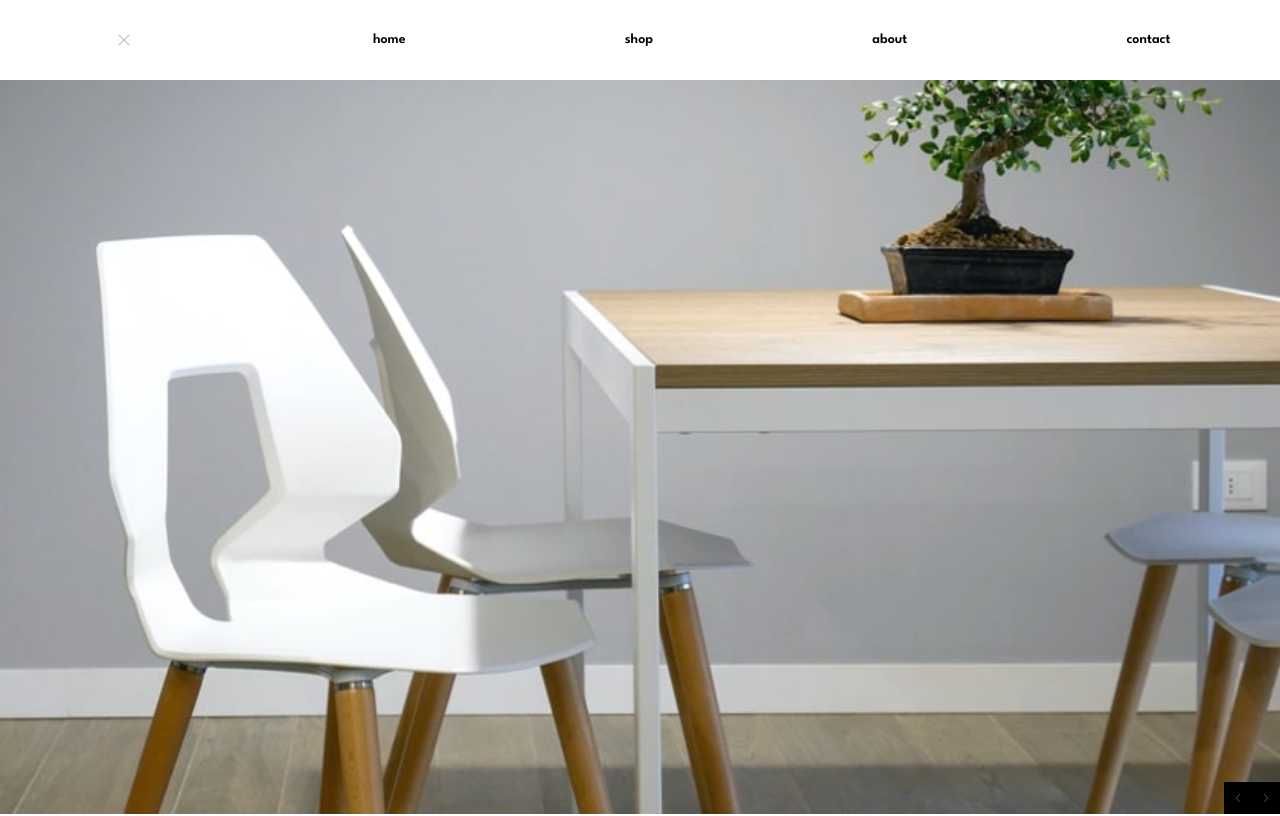
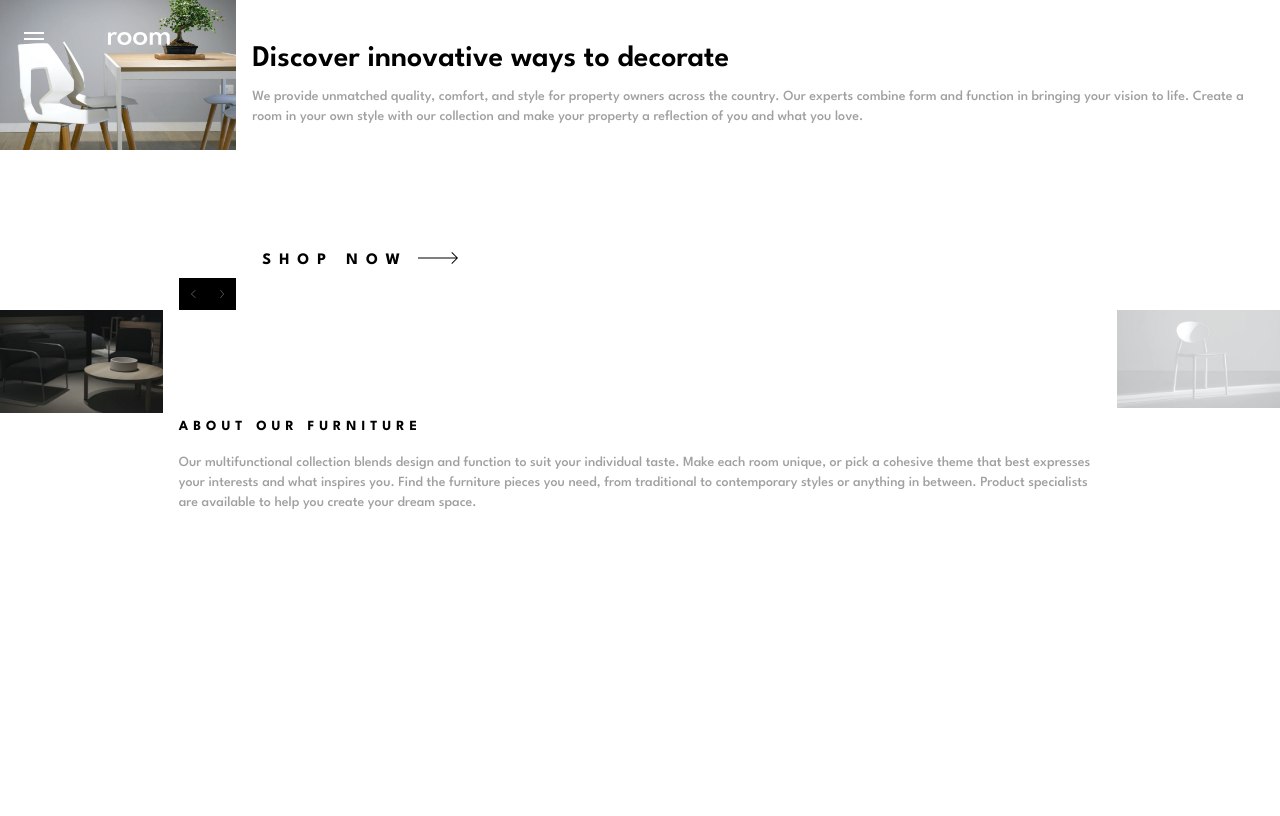
Before and after one commit to Aggressive-Mohammed/room-home-page, a React (Vite) app: page / in a window 1280 px wide. Shown: the top 816 px of the page. Built offline with nearby package versions, Linux system fonts and the light colour scheme.

Commit message:
desktop layou refactor

```diff
--- a/src/Home.tsx
+++ b/src/Home.tsx
@@ -3,16 +3,17 @@ import React from 'react';
 import Navbar from './components/Navbar';
 import HeroSection from './components/Hero';
 import "./components/Navbar.css"
-import About from './pages/About';
+
+
 
 
 const Home: React.FC = () => {
   return (
-    <>
+    <div className='overflow-x-hidden'>
     <Navbar />
     <HeroSection/>
-    <About />
-    </>
+
+    </div>
   );
 }
 
--- a/src/components/Hero.tsx
+++ b/src/components/Hero.tsx
@@ -1,7 +1,9 @@
 import { useState } from "react";
 import { Link } from "react-router-dom";
 import dtimg1 from "../images/desktop-image-hero-1.jpg";
+import aboutlight from '../images/image-about-light.jpg';
 import arrowIcon from '../images/icon-arrow.svg';
+import aboutdark from '../images/image-about-dark.jpg';
 import dtimg2 from "../images/desktop-image-hero-2.jpg";
 import dtimg3 from "../images/desktop-image-hero-3.jpg";
 import Scroll from "./Scroll";
@@ -34,47 +36,106 @@ const HeroSection = () => {
 
   return (
     // Main section container with flex layout for desktop screens
-    <section className="flex flex-col relative desktop:flex-row" aria-labelledby="hero-section">
+    <main className="flex h-1538 desktop:h-800 flex-col items-center relative desktop:flex-col" aria-labelledby="hero-section">
+
+      {/* top */}
+      <div className="flex desktop:flex-row desktop:h-534">
         {/* Figure containing the background image */}
         <figure className="relative">
           <img
             src={backgroundImages[index]}
             alt={`Hero background ${index + 1}`}
-          className="w-full object-fill"
+            className="object-fit w-375 desktop:w-840 desktop:h-fit"
           />
           {/* Scroll buttons for mobile view */}
-        <div className="absolute bottom-0 right-0 desktop:hidden">
+          <div className="absolute bottom-0 right-0 lg:hidden desktop:hidden">
             <Scroll onNext={nextContent} onPrev={prevContent} />
           </div>
         </figure>
 
         {/* Content section */}
-      <div className="px-4 py-8 relative desktop:basis-7/12 desktop:pt-32 desktop:px-20 desktop:max-w-xl">
+        <div className="flex flex-col h-278 items-normal justify-center px-4 my-4 relative desktop:w-600 desktop:h-[518px] desktop:items-center">
+
+         {/* top-left */}
+        <div className="desktop:flex desktop:flex-col desktop:w-400 desktop:h-261 desktop:justify-center desktop:px-1">
           {/* Header containing the dynamic title */}
-        <header className="font-semibold mb-4 text-3xl text-black leading-6 desktop:text-5xl" id="hero-section">
+          <header className="font-semibold mb-4 text-3xl text-black leading-6 lg:text-4xl desktop:leading-7 desktop:text-4xl desktop:px-2 desktop:font-bold" id="hero-section">
             <h1>
               {headers[index]}
             </h1>
           </header>
           {/* Paragraph containing the dynamic description */}
-        <div className="font-medium text-sm text-neural h-24 w-full desktop:text-base">
+          <div className="font-medium text-sm text-neural h-24 lg:h-1/4 lg:text-base desktop:text-base">
             <p>
               {paragraphs[index]}
             </p>
           </div>
           {/* Shop Now link */}
-        <div className="flex items-center mt-10 cursor-pointer desktop:hover:opacity-35 desktop:mt-6">
-          <Link to={'/shop'} className="text-black tracking-[.5rem] font-medium text-sm uppercase desktop:text-lg desktop:font-semibold" aria-label="Shop now">
+          <div className="flex items-baseline cursor-pointer mt-14 desktop:hover:opacity-35 desktop:mt-10">
+            <Link to={'/shop'} className="text-black w-161 h-15 tracking-[.5rem] font-bold text-base uppercase desktop:text-lg desktop:font-semibold" aria-label="Shop now">
               Shop now
             </Link>
-          <img src={arrowIcon} alt="Arrow Icon" className="h-2 mx-2 desktop:h-4" />
+            <img src={arrowIcon} alt="Arrow Icon" className="h-3 lg:h-3 desktop:h-4" />
+          </div>
           </div>
           {/* Scroll buttons for desktop view */}
-        <div className="hidden desktop:block desktop:absolute desktop:left-0 desktop:bottom-0">
+          <div className="hidden lg:block lg:absolute lg:left-0 lg:bottom-0 desktop:block desktop:absolute desktop:left-0 desktop:bottom-0">
             <Scroll onNext={nextContent} onPrev={prevContent} />
           </div>
         </div>
-    </section>
+      </div>
+
+
+
+
+
+
+
+
+
+
+
+
+
+
+
+
+
+      <div className="flex desktop:flex-row desktop:w-1440">
+        {/* Dark-themed image */}
+        <figure className="">
+          <img
+            src={aboutdark}
+            alt="A dark-themed furniture setup"
+            className="object-fit w-375 desktop:w-[420px] desktop:h-310"
+          />
+        </figure>
+
+        {/* Article containing the text content */}
+        <article className="flex flex-col 1 h-278 items-normal justify-center px-4 my-4 relative desktop:w-580 desktop:h-266 desktop:px-8" role="article">
+          {/* Header for the article */}
+          <header className="font-bold text-sm desktop:text-base text-black tracking-[5px] desktop:tracking-[6px] uppercase">
+            <h2 id="about-section">
+              About our furniture
+            </h2>
+          </header>
+          {/* Paragraph describing the furniture collection */}
+          <p className="font-medium text-sm text-neural mt-4 desktop:text-base desktop:font-medium">
+            Our multifunctional collection blends design and function to suit your individual taste. Make each room unique, or pick a cohesive theme that best expresses your interests and what inspires you. Find the furniture pieces you need, from traditional to contemporary styles or anything in between. Product specialists are available to help you create your dream space.
+          </p>
+        </article>
+
+        {/* Light-themed image */}
+        <figure className="">
+          <img
+            src={aboutlight}
+            alt="A light-themed furniture setup"
+            className="object-fit w-375 lg:h-534 lg:w-840 lg:object-fill desktop:w-[420px] desktop:h-310"
+          />
+        </figure>
+
+      </div>
+    </main>
   );
 };
 
--- a/src/components/Navbar.css
+++ b/src/components/Navbar.css
@@ -2,7 +2,7 @@
 @media (min-width: 768px) {
   a {
     position: relative;
-    padding: 10px; /* Adds padding for clickable area */
+    padding: 10px;
   }
 
   a::after {
--- a/src/components/Navbar.tsx
+++ b/src/components/Navbar.tsx
@@ -8,51 +8,41 @@ import "./Navbar.css";
 const Navbar: React.FC = () => {
   const [isNavOpen, setIsNavOpen] = useState(false);
 
-  // Function to toggle the navigation menu
   const toggleNavbar = () => {
     setIsNavOpen(!isNavOpen);
   };
 
   return (
-    <header className="items-center absolute z-10 w-full desktop:w-1/3 desktop:inline-block desktop:mt-8">
+    <header className="absolute z-10 w-full lg:w-1/3 desktop:w-362 lg:mt-4 desktop:mt-12">
       {/* Top bar for mobile view with hamburger menu and logo */}
       <div className="flex justify-start px-4 py-8 desktop:hidden">
         <img
-          src={hamburgerIcon}
-          alt="Menu"
+          src={isNavOpen ? closeIcon : hamburgerIcon}
+          alt={isNavOpen ? "Close menu" : "Menu"}
           className="cursor-pointer ml-2"
           onClick={toggleNavbar}
           aria-expanded={isNavOpen}
           aria-controls="nav-menu"
         />
-        <img src={logo} alt="Logo" className="ml-16" />
+        <img src={logo} alt="Logo" className="ml-16 desktop:block" />
       </div>
       {/* Navigation menu */}
       <nav
         id="nav-menu"
-        className={`nav w-full py-4 h-screen desktop:h-8 items-center absolute top-0 z-20 text-black desktop:text-white font-semibold text-base ${isNavOpen ? "responsive_nav" : ""}`}
-        aria-hidden={!isNavOpen} // Accessibility: Hides the menu from screen readers when not visible
+        className={`absolute top-0 z-20 w-full bg-white desktop:bg-transparent  desktop:bg-unset text-black desktop:text-white font-semibold text-base ${isNavOpen ? "block" : "hidden"} desktop:block`}
+        aria-hidden={!isNavOpen}
       >
-        <div className="flex flex-col w-full h-full">
-          {/* Menu items container */}
-          <div className="bg-white absolute w-full desktop:w-1/3 top-0 text-sm h-20 flex items-center justify-around desktop:bg-unset desktop:text-base desktop:font-semibold">
-            <img
-              src={closeIcon}
-              alt="Close menu"
-              className="inline h-3 mr-8 ml-4 cursor-pointer text-white desktop:hidden"
-              onClick={toggleNavbar}
-              aria-label="Close menu"
-            />
-            <img src={logo} alt="Logo" className="mx-16 hidden desktop:block" />
-            {/* Navigation links */}
-            <Link to={'/'} className="px-2 py-2 desktop:px-4" aria-label="Home">home</Link>
-            <Link to={'/shop'} className="px-2 py-2 desktop:px-4" aria-label="Shop">shop</Link>
-            <Link to={'/about'} className="px-2 py-2 desktop:px-4" aria-label="About">about</Link>
-            <Link to={'/contact'} className="px-2 py-2 desktop:px-4" aria-label="Contact">contact</Link>
+        <div className="flex flex-col lg:flex-row h-screen lg:h-auto items-center">
+          <div className="flex flex-col desktop:flex-row items-center justify-start w-full lg:w-auto">
+            <img src={logo} alt="Logo" className="hidden desktop:block desktop:mx-14" />
+            <Link to="/" className="py-2 px-4 desktop:px-3" aria-label="Home">home</Link>
+            <Link to="/shop" className="py-2 px-4 desktop:px-3" aria-label="Shop">shop</Link>
+            <Link to="/about" className="py-2 px-4 desktop:px-3" aria-label="About">about</Link>
+            <Link to="/contact" className="py-2 px-4 desktop:px-3" aria-label="Contact">contact</Link>
           </div>
-          {/* Background overlay for mobile view */}
-          <div className="bg-black w-full flex flex-col items-start justify-center bg-opacity-50 h-full lg:hidden">
-          </div>
+          {isNavOpen && (
+            <div className="bg-black bg-opacity-50 h-screen w-full desktop:hidden"></div>
+          )}
         </div>
       </nav>
     </header>
--- a/src/components/Scroll.tsx
+++ b/src/components/Scroll.tsx
@@ -34,26 +34,26 @@ const Scroll: React.FC<ScrollProps> = ({ onPrev, onNext }) => {
     <div
       ref={scrollContainerRef}
       tabIndex={0} // Makes the div focusable for keyboard events
-      className='flex items-center justify-center bg-black h-8 w-14 desktop:h-16 desktop:w-40 desktop:justify-around'
+      className='flex items-center justify-center bg-black h-8 w-112 lg:w-36 lg:h-16 desktop:h-16 desktop:w-40 lg:justify-around desktop:justify-around'
       aria-label="Scroll Navigation"
     >
       {/* Button to scroll left */}
       <button
         onClick={onPrev}
-        className='hover:bg-dark-gray p-3 flex items-center justify-center desktop:py-4 desktop:px-8'
+        className='hover:bg-dark-gray p-3 flex items-center justify-center lg:px-8 lg:py-6 desktop:py-4 desktop:px-8'
         aria-label="Scroll Left"
         role="button"
       >
-        <img src={angleLeft} alt="Scroll Left" className='h-2 desktop:h-8' />
+        <img src={angleLeft} alt="Scroll Left" className='h-2 lg:h-4 desktop:h-8' />
       </button>
       {/* Button to scroll right */}
       <button
         onClick={onNext}
-        className='hover:bg-dark-gray p-3 flex items-center justify-center desktop:py-4 desktop:px-8'
+        className='hover:bg-dark-gray p-3 flex items-center justify-center lg:px-8 lg:py-6 desktop:py-4 desktop:px-8'
         aria-label="Scroll Right"
         role="button"
       >
-        <img src={angleRight} alt="Scroll Right" className='h-2 desktop:h-8' />
+        <img src={angleRight} alt="Scroll Right" className='h-2 lg:h-4 desktop:h-8' />
       </button>
     </div>
   );
--- a/tailwind.config.js
+++ b/tailwind.config.js
@@ -22,7 +22,45 @@ module.exports = {
       'neural': '#A0A0A0',
     },
     extend: {
-      ...defaultTheme,
+      width: {
+        '160': '160px',
+        '194': '194px',
+        '62': '62px',
+        '311': '311px',
+        '362': '362px',
+        '375': '375px',
+        '464': '464px',
+        '376': '376px',
+        '400': '400px',
+        '484': '484px',
+        '580': '580px',
+        '560': '560px',
+        '600': '600px',
+        '840': '840px',
+        '1440': '1440px',
+      },
+      height: {
+        '14': '14px',
+        '15': '15px',
+        '56': '56px',
+        '80': '80px',
+        '110': '110px',
+        '238': '238px',
+        '261': '261px',
+        '266': '266px',
+        '278': '278px',
+        '310': '310px',
+        '360': '360px',
+        '534': '534px',
+        '373': '373px',
+        '266': '266px',
+        '667': '667px',
+        '213': '213px',
+        '227': '227px',
+        '110': '110px',
+        '800': '800px',
+        '1538': '1538px',
+      },
     },
   },
   plugins: [
```
Also changed, not shown: src/pages/About.tsx (+8 -36 lines), src/index.css (line endings or trailing spaces). Lines whose indentation alone changed are shown as unchanged.
